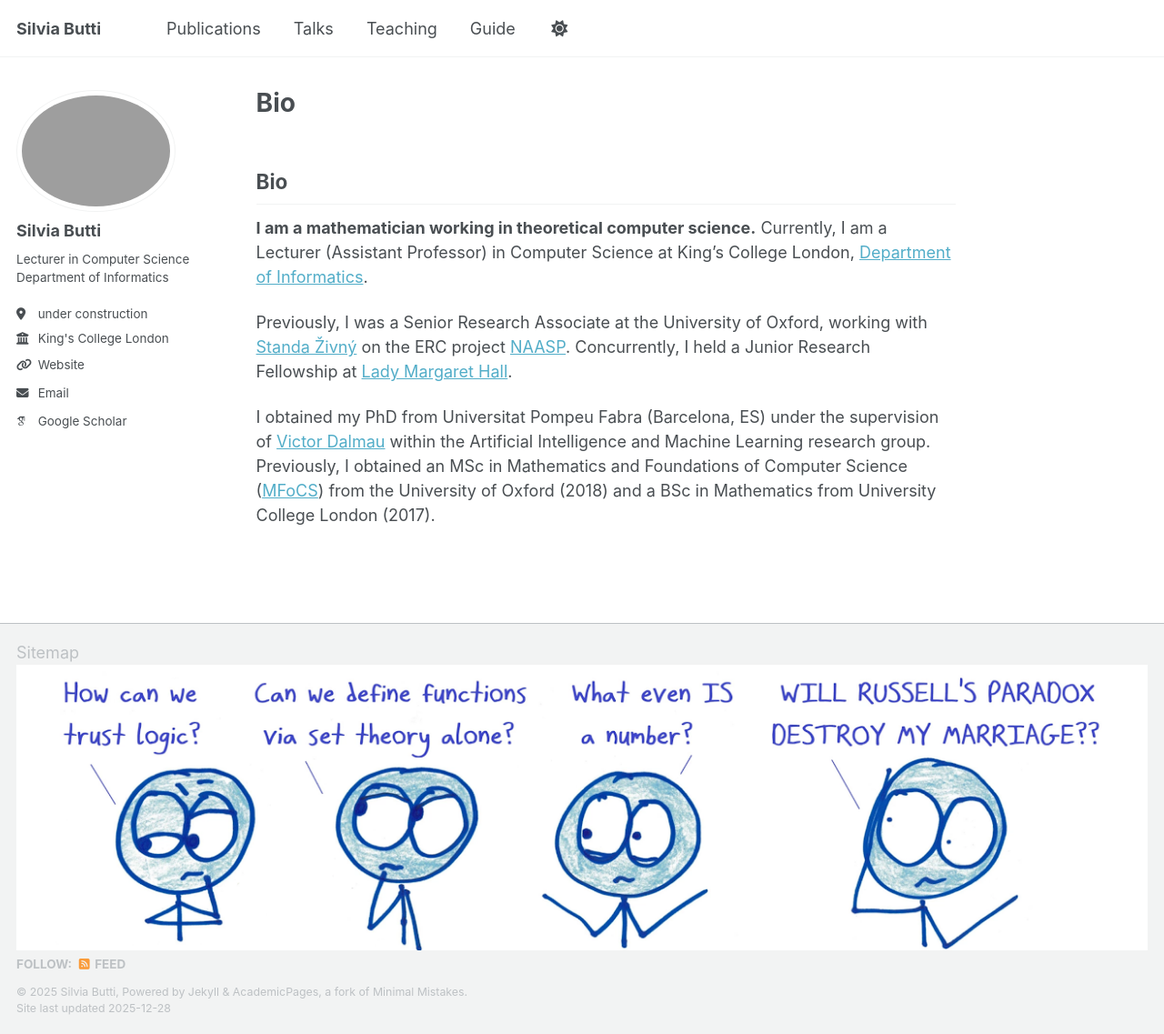
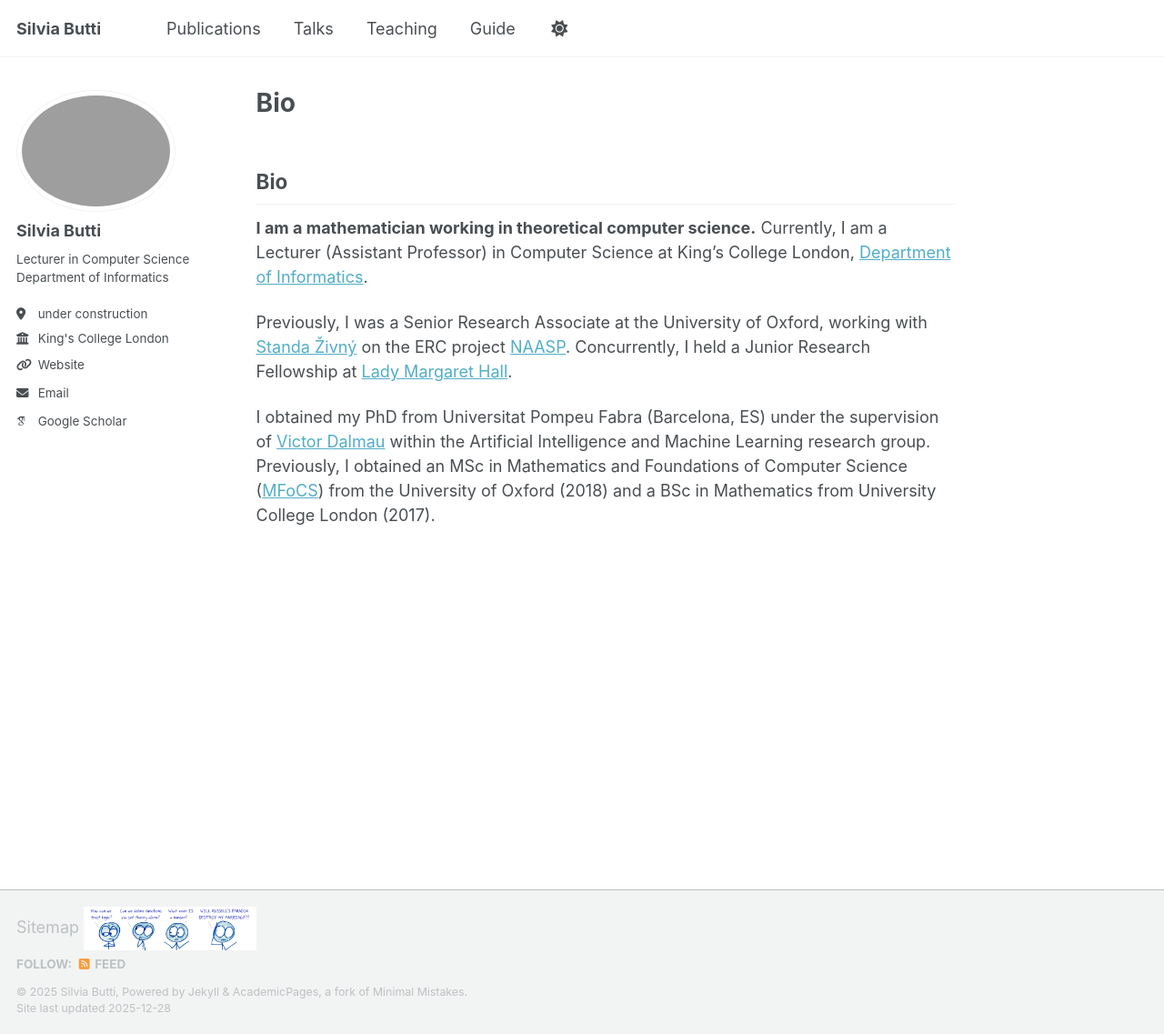
Before and after one commit to silviabutti/silviabutti.github.io, a Jekyll site: the page built from _pages/about.md, in a window 1280 px wide and 1137 px high. Shown: the whole window at 91% size. Built offline with Jekyll 4.4.1, drawn with Linux system fonts in a browser that asks for light colours; some web fonts are replaced; a script bundle is joined from its source files by our own code; library files that are not in the unit come from our copies; our own code applies the rules of GitHub Pages for plain Markdown files.

Commit message:
Update custom.html

```diff
--- a/_includes/footer/custom.html
+++ b/_includes/footer/custom.html
@@ -13,6 +13,6 @@
     await mermaid.run({querySelector:'code.language-mermaid'});
 </script>
 
-<img src="images/mwbd.png" alt="Math-with-bad-drawings">
+<img src="images/mwbd.png" alt="Math-with-bad-drawings" style="height:48px;">
 
 <!-- end custom footer snippets -->
```
